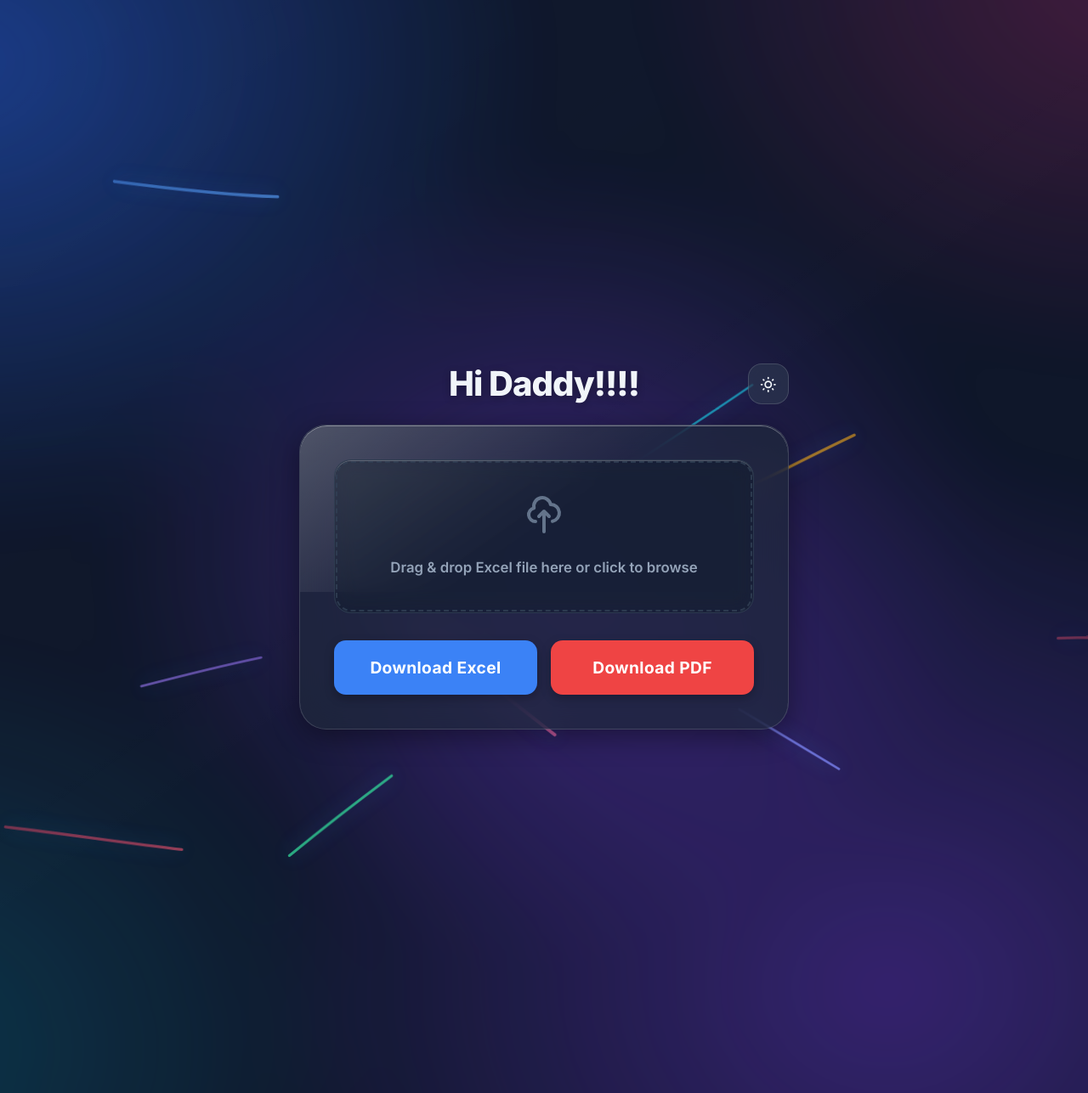
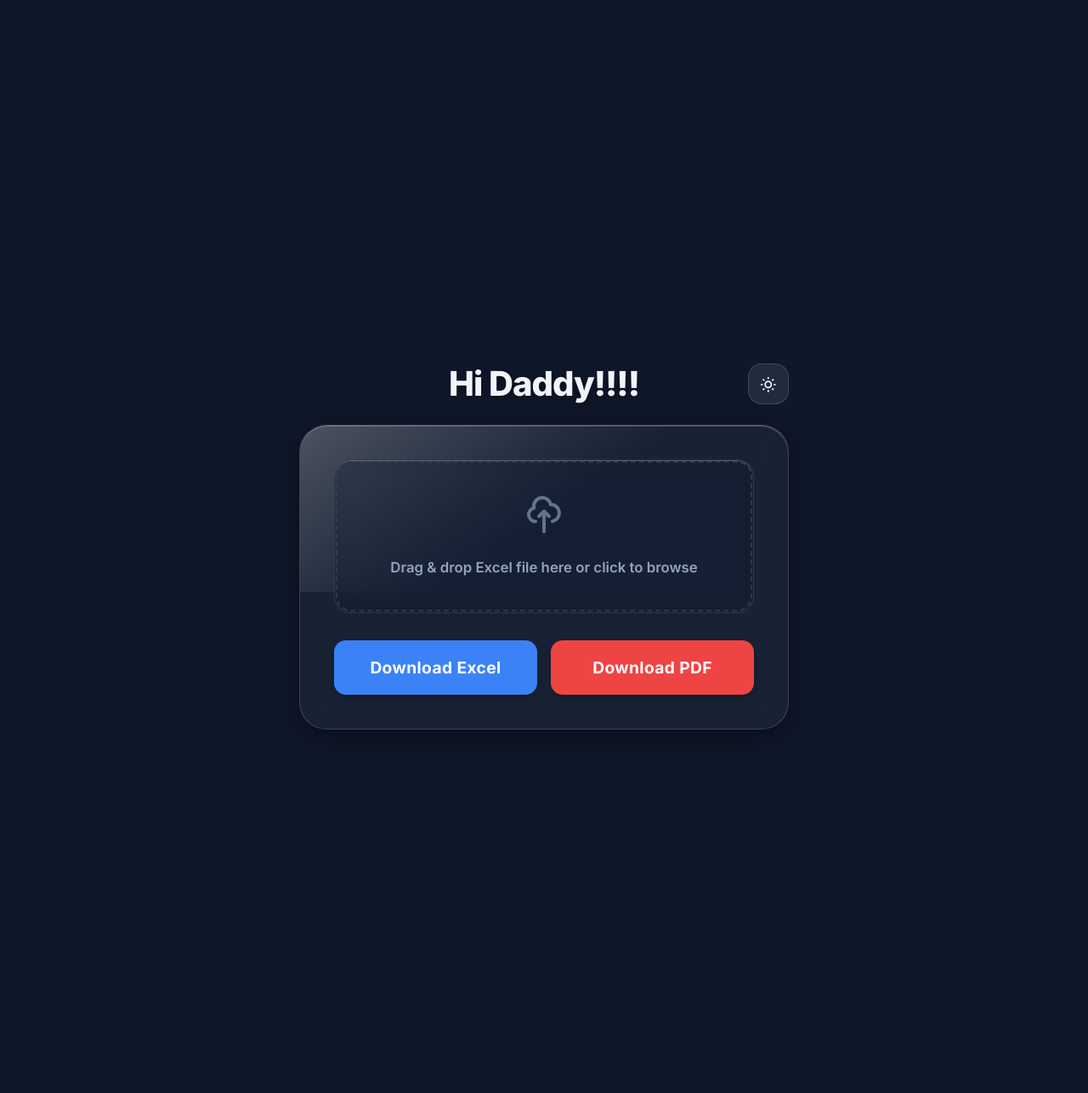
Before and after one commit to rayala144/chit_excel_flask_app, a Flask app: page / in a window 1280 px wide. Shown: the whole page at 85% size. Run offline with Flask 3, Linux system fonts and the light colour scheme.

Commit message:
Removed heavy animations

```diff
--- a/templates/index.html
+++ b/templates/index.html
@@ -29,13 +29,6 @@
             --error-bg: rgba(254, 226, 226, 0.85);
             --error-text: #991b1b;
             --error-border: rgba(254, 202, 202, 0.6);
-            --mesh-1: rgba(59, 130, 246, 0.45);
-            --mesh-2: rgba(139, 92, 246, 0.35);
-            --mesh-3: rgba(236, 72, 153, 0.3);
-            --mesh-4: rgba(34, 211, 238, 0.25);
-            --thread-opacity: 0.72;
-            --thread-glow: 0.45;
-            --shine-opacity: 0.55;
             --border-color: rgba(226, 232, 240, 0.8);
             --drop-zone-bg: rgba(252, 252, 252, 0.4);
             --drop-zone-hover-bg: rgba(239, 246, 255, 0.6);
@@ -72,13 +65,6 @@
             --toggle-hover: rgba(71, 85, 105, 0.7);
             --glass-border: 1px solid rgba(255, 255, 255, 0.14);
             --glass-sheen: linear-gradient(145deg, rgba(255, 255, 255, 0.22) 0%, rgba(255, 255, 255, 0.04) 40%, rgba(255, 255, 255, 0) 52%);
-            --mesh-1: rgba(37, 99, 235, 0.5);
-            --mesh-2: rgba(124, 58, 237, 0.4);
-            --mesh-3: rgba(219, 39, 119, 0.28);
-            --mesh-4: rgba(6, 182, 212, 0.22);
-            --thread-opacity: 0.82;
-            --thread-glow: 0.55;
-            --shine-opacity: 0.35;
         }
 
         * {
@@ -87,7 +73,7 @@
 
         body {
             font-family: var(--btn-font);
-            background-color: transparent;
+            background-color: var(--bg-color);
             color: var(--text-color);
             margin: 0;
             display: flex;
@@ -99,103 +85,6 @@
             line-height: 1.5;
             -webkit-font-smoothing: antialiased;
             transition: background-color 0.4s ease, color 0.4s ease;
-            overflow-x: hidden;
-            position: relative;
-        }
-
-        .liquid-bg {
-            position: fixed;
-            inset: 0;
-            z-index: 0;
-            overflow: hidden;
-            pointer-events: none;
-            background-color: var(--bg-color);
-            transition: background-color 0.4s ease;
-        }
-
-        .liquid-bg__mesh {
-            position: absolute;
-            inset: -20%;
-            background:
-                radial-gradient(ellipse 55% 45% at 12% 18%, var(--mesh-1), transparent 68%),
-                radial-gradient(ellipse 50% 40% at 88% 12%, var(--mesh-3), transparent 65%),
-                radial-gradient(ellipse 60% 50% at 72% 78%, var(--mesh-2), transparent 70%),
-                radial-gradient(ellipse 45% 40% at 8% 82%, var(--mesh-4), transparent 68%),
-                radial-gradient(ellipse 40% 35% at 50% 50%, var(--mesh-2), transparent 72%);
-            filter: blur(42px);
-            opacity: 0.9;
-            animation: mesh-drift 22s ease-in-out infinite alternate;
-        }
-
-        .liquid-bg__threads {
-            position: absolute;
-            inset: 0;
-            width: 100%;
-            height: 100%;
-            opacity: var(--thread-opacity);
-            filter: drop-shadow(0 0 12px rgba(59, 130, 246, var(--thread-glow)));
-        }
-
-        .thread {
-            fill: none;
-            stroke-linecap: round;
-            stroke-linejoin: round;
-        }
-
-        .thread-group {
-            transform-box: fill-box;
-            transform-origin: center;
-            animation: thread-sway 9s ease-in-out infinite;
-        }
-
-        .thread-group--1 { animation-duration: 11s; animation-delay: 0s; }
-        .thread-group--2 { animation-duration: 8s; animation-delay: -1.5s; }
-        .thread-group--3 { animation-duration: 13s; animation-delay: -3s; }
-        .thread-group--4 { animation-duration: 10s; animation-delay: -2s; }
-        .thread-group--5 { animation-duration: 12s; animation-delay: -4s; }
-        .thread-group--6 { animation-duration: 9s; animation-delay: -0.5s; }
-        .thread-group--7 { animation-duration: 14s; animation-delay: -5s; }
-        .thread-group--8 { animation-duration: 10s; animation-delay: -2.5s; }
-
-        .thread--1 { stroke: url(#thread-blue); stroke-width: 2.2; animation: thread-flow 14s linear infinite; }
-        .thread--2 { stroke: url(#thread-violet); stroke-width: 1.8; animation: thread-flow 18s linear infinite reverse; animation-delay: -3s; }
-        .thread--3 { stroke: url(#thread-pink); stroke-width: 2.4; animation: thread-flow 16s linear infinite; animation-delay: -6s; }
-        .thread--4 { stroke: url(#thread-cyan); stroke-width: 1.6; animation: thread-flow 20s linear infinite reverse; animation-delay: -2s; }
-        .thread--5 { stroke: url(#thread-amber); stroke-width: 2; animation: thread-flow 15s linear infinite; animation-delay: -8s; }
-        .thread--6 { stroke: url(#thread-emerald); stroke-width: 1.9; animation: thread-flow 17s linear infinite reverse; animation-delay: -4s; }
-        .thread--7 { stroke: url(#thread-rose); stroke-width: 2.1; animation: thread-flow 19s linear infinite; animation-delay: -1s; }
-        .thread--8 { stroke: url(#thread-indigo); stroke-width: 1.7; animation: thread-flow 21s linear infinite reverse; animation-delay: -7s; }
-
-        .liquid-bg__shine {
-            position: absolute;
-            inset: 0;
-            background: var(--glass-sheen);
-            opacity: var(--shine-opacity);
-            mix-blend-mode: overlay;
-        }
-
-        @keyframes mesh-drift {
-            0% { transform: translate(0, 0) scale(1); }
-            100% { transform: translate(2%, 3%) scale(1.04); }
-        }
-
-        @keyframes thread-flow {
-            0% { stroke-dashoffset: 0; }
-            100% { stroke-dashoffset: -800; }
-        }
-
-        @keyframes thread-sway {
-            0%, 100% { transform: translate(0, 0) rotate(0deg); }
-            33% { transform: translate(12px, -18px) rotate(1.5deg); }
-            66% { transform: translate(-10px, 14px) rotate(-1deg); }
-        }
-
-        @media (prefers-reduced-motion: reduce) {
-            .liquid-bg__mesh,
-            .thread-group,
-            .thread {
-                animation: none;
-            }
         }
 
         .page-header {
@@ -266,8 +155,6 @@
         }
 
         .container {
-            position: relative;
-            z-index: 1;
             width: 100%;
             max-width: 640px;
             padding: 1.25rem;
@@ -482,11 +369,6 @@
         }
 
         @media (max-width: 540px) {
-            .thread-group--7,
-            .thread-group--8 {
-                display: none;
-            }
-
             body {
                 font-size: 1.2rem;
             }
```
